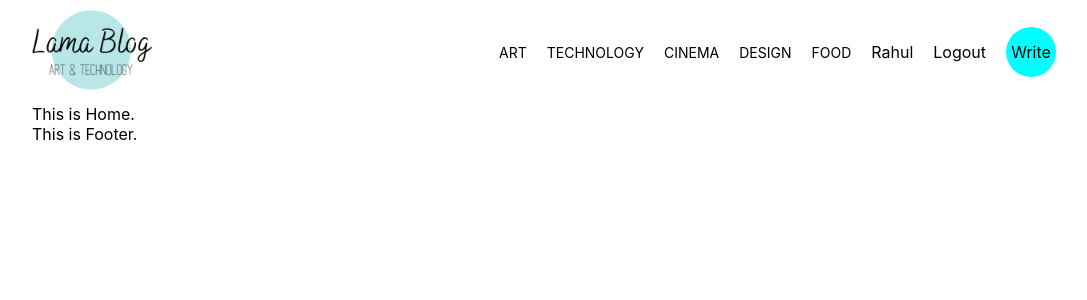
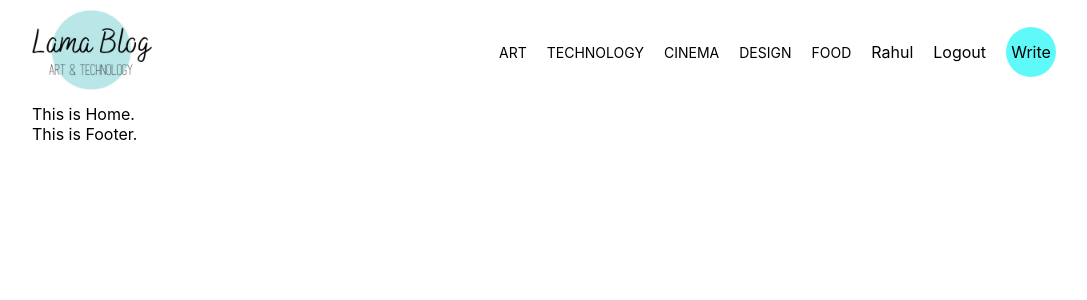
Before and after one commit to Rahulsingh1939/blogWebsiteUsingReact, a React (Create React App) app: page / in a window 1280 px wide. Shown: the top 300 px of the page, without its empty margins (96-1183 px from the left). Built offline with nearby package versions, Linux system fonts and the light colour scheme.

Commit message:
Updates Styles

```diff
--- a/src/styles.scss
+++ b/src/styles.scss
@@ -81,7 +81,7 @@
 
 
                     .write{
-                        background-color: aqua;
+                        background-color: rgb(96, 249, 249);
                         width: 50px;
                         height: 50px;
                         border-radius: 50%;
```
